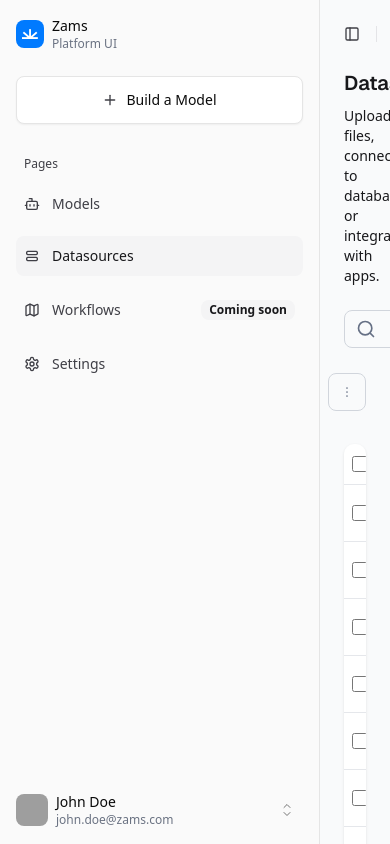
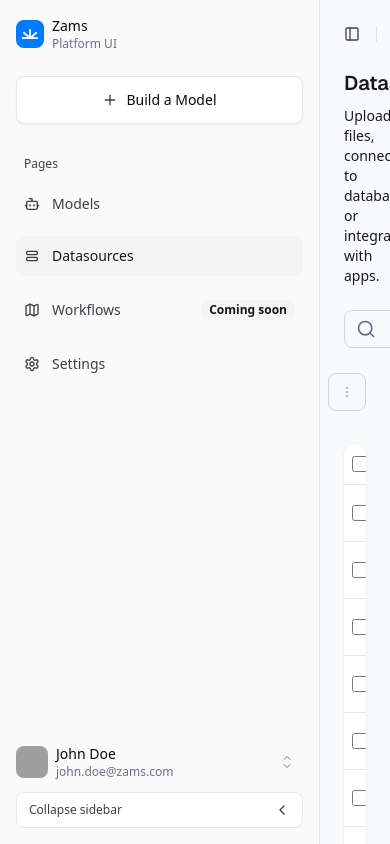
Before and after one commit to sai-veda/zams, a Next.js app: page /dashboard in a window 390 px wide. Built offline with nearby package versions, Linux system fonts and the light colour scheme; grey boxes are pictures that could not be loaded.

Commit message:
fix the deployment & make the sidebar responsive

```diff
--- a/src/app/dashboard/page.tsx
+++ b/src/app/dashboard/page.tsx
@@ -7,6 +7,11 @@
 
 export default function Dashboard() {
   const [searchQuery, setSearchQuery] = useState("");
+  const [isSidebarMinimized, setIsSidebarMinimized] = useState(false);
+
+  const toggleSidebar = () => {
+    setIsSidebarMinimized(!isSidebarMinimized);
+  };
 
   // Mock data based on the screenshot
   const datasources = [
@@ -55,13 +60,13 @@
   return (
     <div className="flex h-screen bg-gray-50">
       {/* Sidebar */}
-      <Sidebar />
+      <Sidebar isMinimized={isSidebarMinimized} onToggleMinimize={toggleSidebar} />
 
       {/* Main content */}
       <div className="flex-1 overflow-auto">
         <div className="container mx-auto px-6 py-6">
           <div className="flex items-center mb-2">
-            <button className="mr-2">
+            <button className="mr-2" onClick={toggleSidebar}>
               <PanelLeft size={16} className="text-[#3F3F46]" />
             </button>
             <div className="h-4 border-r border-[#E4E4E7] mx-2"></div>
--- a/src/components/ChatInput.tsx
+++ b/src/components/ChatInput.tsx
@@ -17,7 +17,6 @@
 export function ChatInput({
   messages,
   setMessages,
-  streamingResponse,
   setStreamingResponse,
   isLoading,
   setIsLoading
@@ -146,7 +145,7 @@
     } finally {
       setIsLoading(false);
     }
-  }, [input, isLoading, messages, setIsLoading, setMessages, setStreamingResponse, file, responseType, streamingResponse]);
+  }, [input, isLoading, messages, setIsLoading, setMessages, setStreamingResponse, file, responseType]);
 
   const handleKeyDown = (e: React.KeyboardEvent) => {
     if (e.key === 'Enter' && !e.shiftKey) {
--- a/src/components/ChatMessages.tsx
+++ b/src/components/ChatMessages.tsx
@@ -4,6 +4,7 @@
 import rehypeHighlight from 'rehype-highlight';
 import remarkGfm from 'remark-gfm';
 import 'highlight.js/styles/atom-one-dark.css';
+import { ComponentPropsWithoutRef } from 'react';
 
 interface ChatMessagesProps {
   messages: ChatMessage[];
@@ -69,7 +70,7 @@
                     pre: ({ ...props }) => (
                       <pre className="bg-[#1E1E1E] rounded-md p-2 sm:p-3 my-2 overflow-x-auto w-full" {...props} />
                     ),
-                    code: ({ inline, className, children, ...props }: { inline?: boolean; className?: string; children: React.ReactNode } & React.HTMLAttributes<HTMLElement>) => {
+                    code: ({ inline, className, children, ...props }: ComponentPropsWithoutRef<'code'> & { inline?: boolean; className?: string }) => {
                       const match = /language-(\w+)/.exec(className || '');
                       const language = match ? match[1] : '';
                       return !inline ? (
@@ -110,7 +111,7 @@
                   pre: ({ ...props }) => (
                     <pre className="bg-[#1E1E1E] rounded-md p-2 sm:p-3 my-2 overflow-x-auto w-full" {...props} />
                   ),
-                  code: ({ inline, className, children, ...props }: { inline?: boolean; className?: string; children: React.ReactNode } & React.HTMLAttributes<HTMLElement>) => {
+                  code: ({ inline, className, children, ...props }: ComponentPropsWithoutRef<'code'> & { inline?: boolean; className?: string }) => {
                     const match = /language-(\w+)/.exec(className || '');
                     const language = match ? match[1] : '';
                     return !inline ? (
--- a/src/components/Sidebar.tsx
+++ b/src/components/Sidebar.tsx
@@ -7,7 +7,7 @@
 import { cn } from "@/lib/utils"
 import { Button } from "@/components/ui/button"
 import { Badge } from "@/components/ui/badge"
-import { Plus, Bot, ChevronUp, ChevronDown, Settings, Map } from "lucide-react"
+import { Plus, Bot, ChevronUp, ChevronDown, Settings, Map, ChevronRight, ChevronLeft } from "lucide-react"
 import { Tooltip, TooltipContent, TooltipProvider, TooltipTrigger } from "@/components/ui/tooltip"
 
 interface SidebarProps extends React.HTMLAttributes<HTMLDivElement> {
@@ -17,7 +17,7 @@
   onToggleMinimize?: () => void;
 }
 
-export function Sidebar({ className, isMinimized = false }: SidebarProps) {
+export function Sidebar({ className, isMinimized = false, onToggleMinimize }: SidebarProps) {
   const pathname = usePathname()
 
   // Mock navigation function to prevent 404s
@@ -37,11 +37,11 @@
       {/* Logo and brand */}
       <Link href="/" className={cn("flex items-center cursor-pointer", isMinimized ? "justify-center" : "space-x-2", "mb-6")}>
         <div className="w-7 h-7 bg-[#007AFF] rounded-md flex items-center justify-center">
-          <img
+          <Image
             src="/logo_dashboard.svg"
             alt="Zams Logo"
-            width="16"
-            height="16"
+            width={16}
+            height={16}
           />
         </div>
         {!isMinimized && (
@@ -164,7 +164,7 @@
       </div>
 
       {/* User profile and collapse button at bottom */}
-      <div className="mt-auto pt-4">
+      <div className="mt-auto pt-4 flex flex-col gap-3">
         <TooltipProvider>
           <Tooltip>
             <TooltipTrigger asChild>
@@ -174,9 +174,11 @@
               )}>
                 <div className="flex items-center space-x-2">
                   <div className="h-8 w-8 rounded-md overflow-hidden">
-                    <img
+                    <Image
                       src="/john_doe.png"
                       alt="John Doe"
+                      width={32}
+                      height={32}
                       className="w-full h-full object-cover"
                     />
                   </div>
@@ -201,6 +203,33 @@
             {isMinimized && <TooltipContent side="right">John Doe<br />john.doe@zams.com</TooltipContent>}
           </Tooltip>
         </TooltipProvider>
+
+        {/* Toggle sidebar button */}
+        <TooltipProvider>
+          <Tooltip>
+            <TooltipTrigger asChild>
+              <Button
+                variant="outline"
+                size="sm"
+                className={cn(
+                  "flex items-center justify-center border border-gray-200 rounded-md hover:bg-gray-100",
+                  isMinimized ? "w-10 h-10 mx-auto p-0" : "w-full"
+                )}
+                onClick={onToggleMinimize}
+              >
+                {isMinimized ? (
+                  <ChevronRight size={16} className="text-[#3F3F46]" />
+                ) : (
+                  <div className="flex items-center w-full justify-between">
+                    <span className="text-xs text-[#3F3F46]">Collapse sidebar</span>
+                    <ChevronLeft size={16} className="text-[#3F3F46]" />
+                  </div>
+                )}
+              </Button>
+            </TooltipTrigger>
+            {isMinimized && <TooltipContent side="right">Expand sidebar</TooltipContent>}
+          </Tooltip>
+        </TooltipProvider>
       </div>
     </div>
   )
--- a/src/components/ui/button.tsx
+++ b/src/components/ui/button.tsx
@@ -3,10 +3,11 @@
 
 export interface ButtonProps extends React.ButtonHTMLAttributes<HTMLButtonElement> {
   variant?: "default" | "outline" | "ghost" | "link"
+  size?: "default" | "sm" | "lg" | "icon"
 }
 
 export const Button = React.forwardRef<HTMLButtonElement, ButtonProps>(
-  ({ className, variant = "default", ...props }, ref) => {
+  ({ className, variant = "default", size = "default", ...props }, ref) => {
     return (
       <button
         className={cn(
@@ -15,6 +16,10 @@
           variant === "outline" && "border border-input bg-background hover:bg-accent hover:text-accent-foreground",
           variant === "ghost" && "hover:bg-accent hover:text-accent-foreground",
           variant === "link" && "text-primary underline-offset-4 hover:underline",
+          size === "default" && "h-10 px-4 py-2",
+          size === "sm" && "h-9 px-3",
+          size === "lg" && "h-11 px-8",
+          size === "icon" && "h-10 w-10",
           className
         )}
         ref={ref}
--- a/src/components/ui/tooltip.tsx
+++ b/src/components/ui/tooltip.tsx
@@ -1,19 +1,63 @@
 import * as React from "react"
 
+interface TooltipContextValue {
+  isVisible: boolean;
+  setIsVisible: (visible: boolean) => void;
+}
+
+const TooltipContext = React.createContext<TooltipContextValue | undefined>(undefined);
+
 export function Tooltip({ children }: { children: React.ReactNode }) {
-  return <div className="relative">{children}</div>
+  const [isVisible, setIsVisible] = React.useState(false);
+
+  return (
+    <TooltipContext.Provider value={{ isVisible, setIsVisible }}>
+      <div className="relative">
+        {children}
+      </div>
+    </TooltipContext.Provider>
+  );
 }
 Tooltip.displayName = "Tooltip";
 
 export function TooltipTrigger({ asChild = false, children, ...props }: { asChild?: boolean, children: React.ReactNode } & React.HTMLAttributes<HTMLDivElement>) {
+  const context = React.useContext(TooltipContext);
+
+  if (!context) {
+    throw new Error('TooltipTrigger must be used within a Tooltip');
+  }
+
+  const { setIsVisible } = context;
+
+  const handleMouseEnter = () => setIsVisible(true);
+  const handleMouseLeave = () => setIsVisible(false);
+
+  const childProps = {
+    onMouseEnter: handleMouseEnter,
+    onMouseLeave: handleMouseLeave,
+    onFocus: handleMouseEnter,
+    onBlur: handleMouseLeave,
+    ...props
+  };
+
   if (asChild) {
-    return React.cloneElement(children as React.ReactElement, props);
+    return React.cloneElement(children as React.ReactElement, childProps);
   }
-  return <div {...props}>{children}</div>;
+  return <div {...childProps}>{children}</div>;
 }
 TooltipTrigger.displayName = "TooltipTrigger";
 
 export function TooltipContent({ children, side = "top", ...props }: { children: React.ReactNode, side?: "top" | "right" | "bottom" | "left" } & React.HTMLAttributes<HTMLDivElement>) {
+  const context = React.useContext(TooltipContext);
+
+  if (!context) {
+    throw new Error('TooltipContent must be used within a Tooltip');
+  }
+
+  if (!context.isVisible) {
+    return null;
+  }
+
   return (
     <div className="absolute z-50 px-3 py-1.5 text-xs bg-black text-white rounded-md shadow-md" style={{
       [side === "top" ? "bottom" : side === "bottom" ? "top" : side === "left" ? "right" : "left"]: "100%",
```
